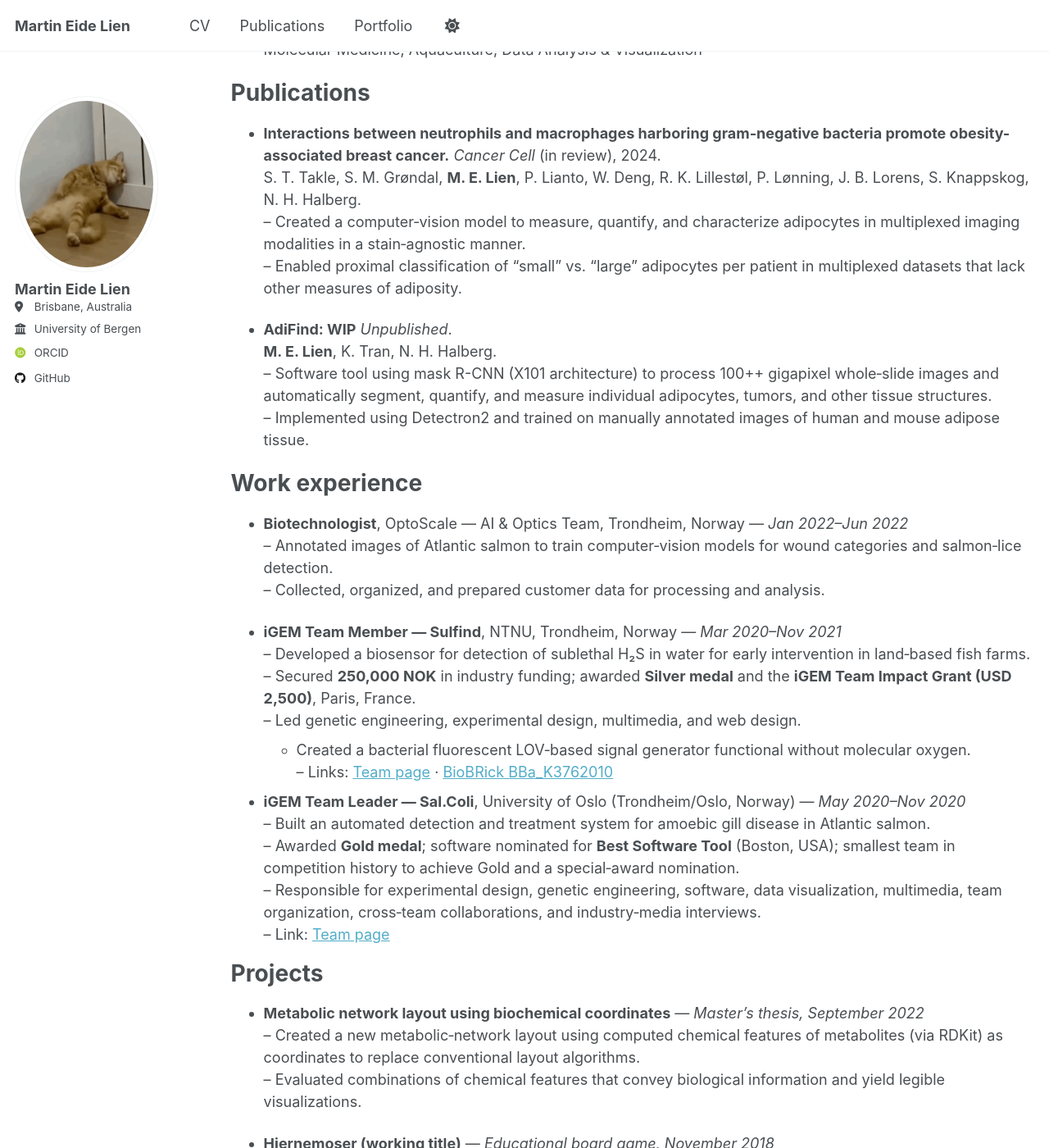
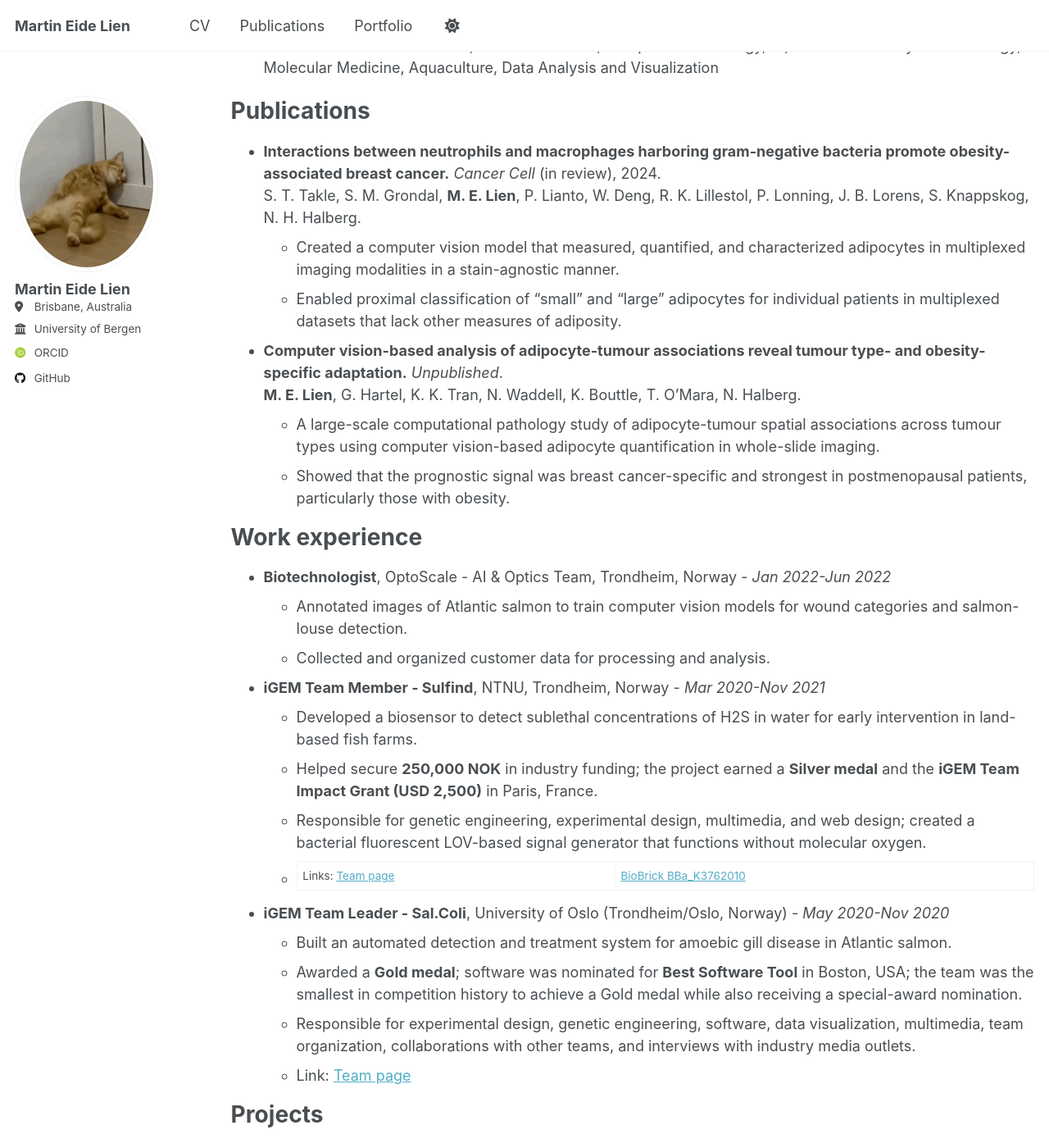
Before and after one commit to meidelien/meidelien.github.io, a Jekyll site: the page built from _pages/cv.md, in a window 1280 px wide and 1400 px high, scrolled down 659 px. Shown: the whole window at 82% size. Built offline with Jekyll 4.4.1, drawn with Linux system fonts in a browser that asks for light colours; some web fonts are replaced; a script that is not in the unit is left out; some of the changed text lies outside the part shown.

Commit message:
Update cv.md

```diff
--- a/_pages/cv.md
+++ b/_pages/cv.md
@@ -12,93 +12,102 @@
 Contact
 ======
 * **Martin Eide Lien**
-* [GitHub](https://github.com/meidelien) · [LinkedIn](https://www.linkedin.com/in/martin-lien-1a355650)
-*  Bergen, Norway (UiB) · Brisbane, Australia (QIMR)
+* [GitHub](https://github.com/meidelien) | [LinkedIn](https://www.linkedin.com/in/martin-lien-1a355650)
+* Bergen, Norway (UiB) | Brisbane, Australia (QIMR)
 
 
 Education
 ======
-* **Ph.D. Candidate**, University of Bergen — *June 2023–present*
-  **Project title:** *AdiFind*
+* **Ph.D. Candidate**, University of Bergen - *June 2023-present*
+  **Project title:** *Computer vision-based analysis of adipocyte-tumour associations*
   **Supervisor:** Nils Henrik Halberg
 
-* **Visiting PhD Student**, Queensland Institute of Medical Research  — *May 2025 - present*
+* **Visiting PhD Student**, Queensland Institute of Medical Research - *May 2025-present*
   **Host lab:** Cancer Metabolism
-  **Project title:** *AdiFind*
+  **Project title:** *Computer vision-based analysis of adipocyte-tumour associations*
   **Friend, fellow nerd & collaborator:** Khoa Tran
 
-* **M.Sc., Biotechnology**, Norwegian University of Science and Technology — *September 2022*
+* **M.Sc., Biotechnology**, Norwegian University of Science and Technology - *September 2022*
   **Thesis:** *Metabolic network layout using biochemical coordinates*
   **Supervisor:** Daniel Machado
-  **Main courses:** Bioinformatics, Cheminformatics, Computational Biology, AI, Molecular & Synthetic Biology, Molecular Medicine, Aquaculture, Data Analysis & Visualization
+  **Main courses:** Bioinformatics, Cheminformatics, Computational Biology, AI, Molecular and Synthetic Biology, Molecular Medicine, Aquaculture, Data Analysis and Visualization
 
 Publications
 ======
 * **Interactions between neutrophils and macrophages harboring gram-negative bacteria promote obesity-associated breast cancer.** *Cancer Cell* (in review), 2024.
-  S. T. Takle, S. M. Grøndal, **M. E. Lien**, P. Lianto, W. Deng, R. K. Lillestøl, P. Lønning, J. B. Lorens, S. Knappskog, N. H. Halberg.
-  – Created a computer‑vision model to measure, quantify, and characterize adipocytes in multiplexed imaging modalities in a stain‑agnostic manner.
-  – Enabled proximal classification of “small” vs. “large” adipocytes per patient in multiplexed datasets that lack other measures of adiposity.
+  S. T. Takle, S. M. Grondal, **M. E. Lien**, P. Lianto, W. Deng, R. K. Lillestol, P. Lonning, J. B. Lorens, S. Knappskog, N. H. Halberg.
+  - Created a computer vision model that measured, quantified, and characterized adipocytes in multiplexed imaging modalities in a stain-agnostic manner.
+  - Enabled proximal classification of "small" and "large" adipocytes for individual patients in multiplexed datasets that lack other measures of adiposity.
 
-* **AdiFind: WIP** *Unpublished*.
-  **M. E. Lien**, K. Tran, N. H. Halberg.
-  – Software tool using mask R-CNN (X101 architecture) to process 100++ gigapixel whole‑slide images and automatically segment, quantify, and measure individual adipocytes, tumors, and other tissue structures.
-  – Implemented using Detectron2 and trained on manually annotated images of human and mouse adipose tissue.
+* **Computer vision-based analysis of adipocyte-tumour associations reveal tumour type- and obesity-specific adaptation.** *Unpublished*.
+  **M. E. Lien**, G. Hartel, K. K. Tran, N. Waddell, K. Bouttle, T. O'Mara, N. Halberg.
+  - A large-scale computational pathology study of adipocyte-tumour spatial associations across tumour types using computer vision-based adipocyte quantification in whole-slide imaging.
+  - Showed that the prognostic signal was breast cancer-specific and strongest in postmenopausal patients, particularly those with obesity.
 
 Work experience
 ======
-* **Biotechnologist**, OptoScale — AI & Optics Team, Trondheim, Norway — *Jan 2022–Jun 2022*
-  – Annotated images of Atlantic salmon to train computer‑vision models for wound categories and salmon‑lice detection.
-  – Collected, organized, and prepared customer data for processing and analysis.
+* **Biotechnologist**, OptoScale - AI & Optics Team, Trondheim, Norway - *Jan 2022-Jun 2022*
+  - Annotated images of Atlantic salmon to train computer vision models for wound categories and salmon-louse detection.
+  - Collected and organized customer data for processing and analysis.
 
-* **iGEM Team Member — Sulfind**, NTNU, Trondheim, Norway — *Mar 2020–Nov 2021*
-  – Developed a biosensor for detection of sublethal H₂S in water for early intervention in land‑based fish farms.
-  – Secured **250,000 NOK** in industry funding; awarded **Silver medal** and the **iGEM Team Impact Grant (USD 2,500)**, Paris, France.
-  – Led genetic engineering, experimental design, multimedia, and web design.
-  - Created a bacterial fluorescent LOV‑based signal generator functional without molecular oxygen.
-  – Links: [Team page](https://2021.igem.org/Team:NTNU-Trondheim) · [BioBRick BBa_K3762010](http://parts.igem.org/Part:BBa_K3762010)
+* **iGEM Team Member - Sulfind**, NTNU, Trondheim, Norway - *Mar 2020-Nov 2021*
+  - Developed a biosensor to detect sublethal concentrations of H2S in water for early intervention in land-based fish farms.
+  - Helped secure **250,000 NOK** in industry funding; the project earned a **Silver medal** and the **iGEM Team Impact Grant (USD 2,500)** in Paris, France.
+  - Responsible for genetic engineering, experimental design, multimedia, and web design; created a bacterial fluorescent LOV-based signal generator that functions without molecular oxygen.
+  - Links: [Team page](https://2021.igem.org/Team:NTNU-Trondheim) | [BioBrick BBa_K3762010](http://parts.igem.org/Part:BBa_K3762010)
 
-* **iGEM Team Leader — Sal.Coli**, University of Oslo (Trondheim/Oslo, Norway) — *May 2020–Nov 2020*
-  – Built an automated detection and treatment system for amoebic gill disease in Atlantic salmon.
-  – Awarded **Gold medal**; software nominated for **Best Software Tool** (Boston, USA); smallest team in competition history to achieve Gold and a special‑award nomination.
-  – Responsible for experimental design, genetic engineering, software, data visualization, multimedia, team organization, cross‑team collaborations, and industry‑media interviews.
-  – Link: [Team page](https://2020.igem.org/Team:UiOslo_Norway)
+* **iGEM Team Leader - Sal.Coli**, University of Oslo (Trondheim/Oslo, Norway) - *May 2020-Nov 2020*
+  - Built an automated detection and treatment system for amoebic gill disease in Atlantic salmon.
+  - Awarded a **Gold medal**; software was nominated for **Best Software Tool** in Boston, USA; the team was the smallest in competition history to achieve a Gold medal while also receiving a special-award nomination.
+  - Responsible for experimental design, genetic engineering, software, data visualization, multimedia, team organization, collaborations with other teams, and interviews with industry media outlets.
+  - Link: [Team page](https://2020.igem.org/Team:UiOslo_Norway)
 
 Projects
 ======
-* **Metabolic network layout using biochemical coordinates** — *Master’s thesis, September 2022*
-  – Created a new metabolic‑network layout using computed chemical features of metabolites (via RDKit) as coordinates to replace conventional layout algorithms.
-  – Evaluated combinations of chemical features that convey biological information and yield legible visualizations.
+* **Metabolic network layout using biochemical coordinates** - *Master's thesis, September 2022*
+  - Created a new metabolic-network layout using computed chemical features of metabolites as coordinates that replace conventional layout algorithms.
+  - Explored which combinations of chemical features, computed with RDKit, conveyed biological information and generated legible visualizations.
 
-* **Hjernemoser (working title)** — *Educational board game, November 2018*
-  – Conceptualized and prototyped (Feb 2016). Sponsored by the Moser Laboratory (Awardee of the Nobel Prize in Physiology or Medicine, 2014) and NTNU Department of Neuromedicine.
-  – Presented at **Neuroscience 2018** (Society for Neuroscience, San Diego) with the Dana Foundation as proxy.
-  – Considered for distribution as educational material for **Brain Awareness Week** (global outreach in 120 countries).
+* **Hjernemoser (working title)** - *Educational board game, November 2018*
+  - Conceptualized and prototyped in February 2016. Sponsored by the Moser Laboratory, led by two of the three recipients of the 2014 Nobel Prize in Physiology or Medicine, and by the NTNU Department of Neuromedicine.
+  - Presented at **Neuroscience 2018** in San Diego, USA, with the Dana Foundation as proxy.
+  - Considered for distribution as educational material for **Brain Awareness Week**, a global outreach initiative held in 120 countries.
+
+Selected conference presentations
+======
+* **Breast cancer-specific survival association of tumor-proximal adipocyte size validated in ABCTB (n=2,500) after 12-cancer screening** - *2026*
+  **M. E. Lien**, N. H. Halberg.
+  - Rapid-Fire Presentation, ENDO 2026, Annual Meeting of the Endocrine Society, Chicago, IL, USA, June 13-16, 2026.
+  - Selected by the Annual Meeting Steering Committee for a Rapid-Fire presentation.
+  - Presented results from large-scale spatial adipocyte phenotyping across 21,968 digital slides and more than 75 million adipocytes measured across 12 cancer types.
+  - Demonstrated that tumor-proximal adipocyte size is a breast cancer-specific prognostic marker, with the strongest performance in postmenopausal patients with obesity, and validated the findings in ABCTB.
 
 
 Skills
 ======
 * **Programming:** Python, Julia, R, Lua, JavaScript, MATLAB
 * **Documentation:** LaTeX, Markdown, HTML
-* **Software tools:** PyTorch, TensorFlow, scikit‑learn, AlphaFold, RDKit, Biopython, Cytoscape, Escher, COBRApy, ReFramed, Benchling, Nextflow, Snakemake, OpenCV, Detectron2
-* **Dry‑lab:** Biological networks, pathway enrichment analysis, systems modeling, genome assembly & annotation, plasmid design, molecular‑descriptor calculation, flow‑cytometry data analysis & processing
-* **Wet‑lab:** Cloning, media preparation, plasmid amplification, basic microfluidics, experimental design, protein labeling, dissection
+* **Software tools:** PyTorch, TensorFlow, scikit-learn, AlphaFold, RDKit, Biopython, Cytoscape, Escher, COBRApy, ReFramed, Benchling, Nextflow, Snakemake, OpenCV, Detectron2
+* **Dry-lab:** Biological networks, pathway enrichment analysis, systems modeling, genome assembly and annotation, plasmid design, molecular-descriptor calculation, flow-cytometry data analysis and processing
+* **Wet-lab:** Cloning, media preparation, plasmid amplification, basic microfluidics, experimental design, protein labeling, dissection
 * **Languages:** Norwegian (native), English (fluent), French (beginner)
-* **Other:** Science communication & outreach, digital image & video analysis, video editing, Blender, graphic design, computer hardware, information technology
+* **Other:** Science communication and outreach, digital image and video analysis, video editing, Blender, graphic design, computer hardware, information technology
 
 Service and leadership
 ======
-* **Student Faculty Representative (FTR)**, Student Council, NTNU — *Trondheim, Norway*
-  – Represented students of the Faculty of Natural Sciences on the Faculty Board and at other events requiring student representation.
+* **Student Faculty Representative (FTR)**, Student Council, NTNU - *Trondheim, Norway*
+  - Represented students of the Faculty of Natural Sciences in Faculty Board meetings and at other events requiring student representation.
 
-* **Basketball team co‑captain**, NTNUI Geezes — *Jan 2017–Nov 2017*
-  – Co‑captain in the Midt‑Norge 1st Division.
+* **Basketball team co-captain**, NTNUI Geezes - *Jan 2017-Nov 2017*
+  - Co-captain in the Midt-Norge 1st Division.
 
-* **Party coordinator**, NTNUI Basketball — *Jan 2017–Jun 2017*
-  – Organized events and booked venues for the NTNUI basketball organization.
+* **Party coordinator**, NTNUI Basketball - *Jan 2017-Jun 2017*
+  - Arranged events and booked venues for the NTNUI basketball organization.
 
 References
 ======
-* **Dirk Linke** — Professor of Molecular Microbiology, University of Oslo; iGEM 2020 PI — <dirk.linke@ibv.uio.no>
-* **Rahmi Lale** — Adjunct Associate Professor & Senior Scientist, NTNU; iGEM 2021 PI — <rahmi.lale@ntnu.no>
-* **Daniel Machado** — Associate Professor of Computational Biology, NTNU; thesis supervisor — <daniel.machado@ntnu.no>
-* **Ragnhild Hollup** — Chief Technology Officer, OptoScale — <ragnhild.hollup@optoscale.no>
+* **Nils Henrik Halberg** - Professor, University of Bergen; Group Leader, QIMR Berghofer Medical Research Institute; thesis supervisor - <nils.halberg@qimrb.edu.au>
+* **Dirk Linke** - Professor of Molecular Microbiology, University of Oslo; iGEM 2020 PI - <dirk.linke@ibv.uio.no>
+* **Rahmi Lale** - Adjunct Associate Professor and Senior Scientist, NTNU; iGEM 2021 PI - <rahmi.lale@ntnu.no>
+* **Daniel Machado** - Associate Professor of Computational Biology, NTNU; MSc thesis supervisor - <daniel.machado@ntnu.no>
+* **Ragnhild Hollup** - Chief Technology Officer, OptoScale - <ragnhild.hollup@optoscale.no>
```
